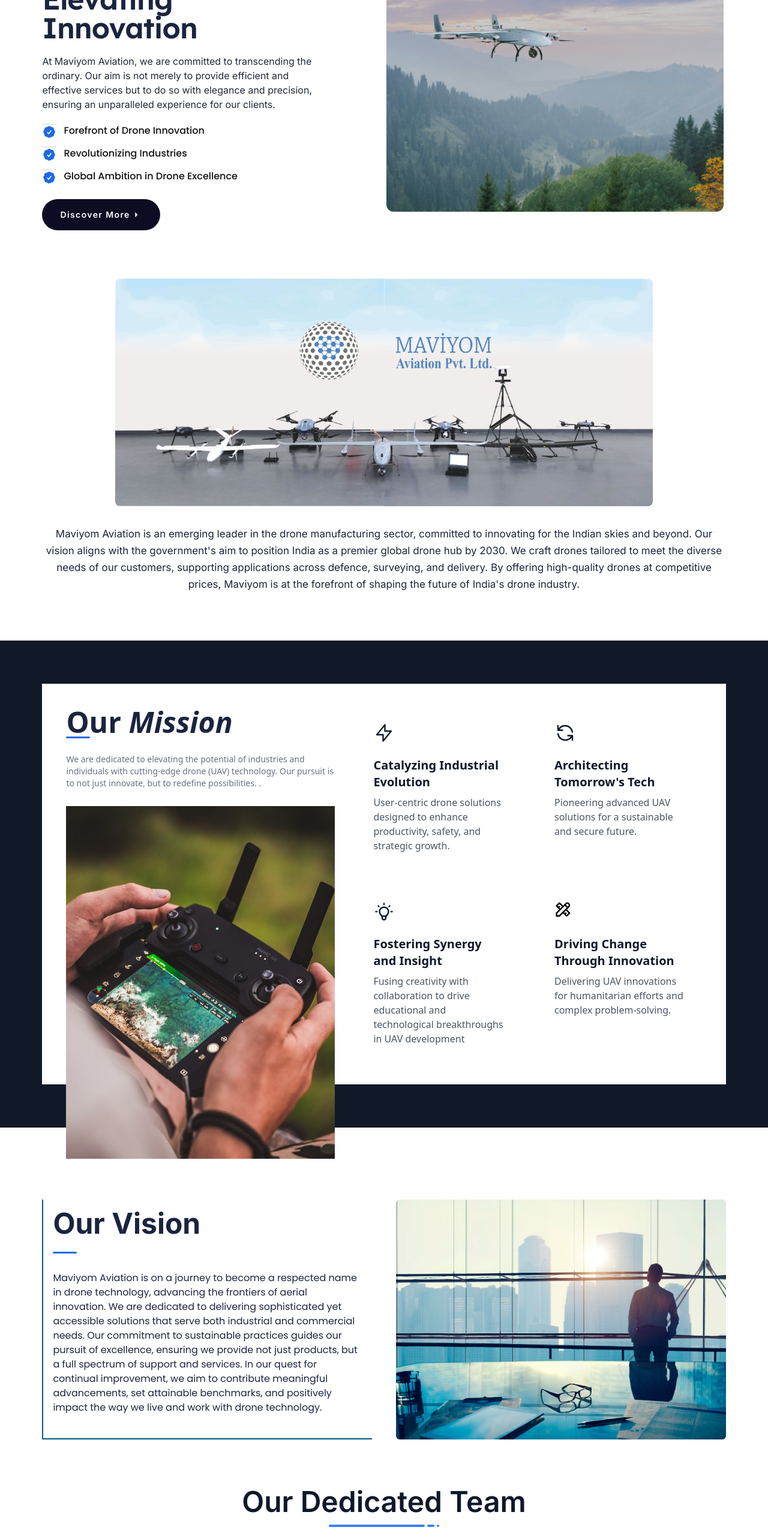
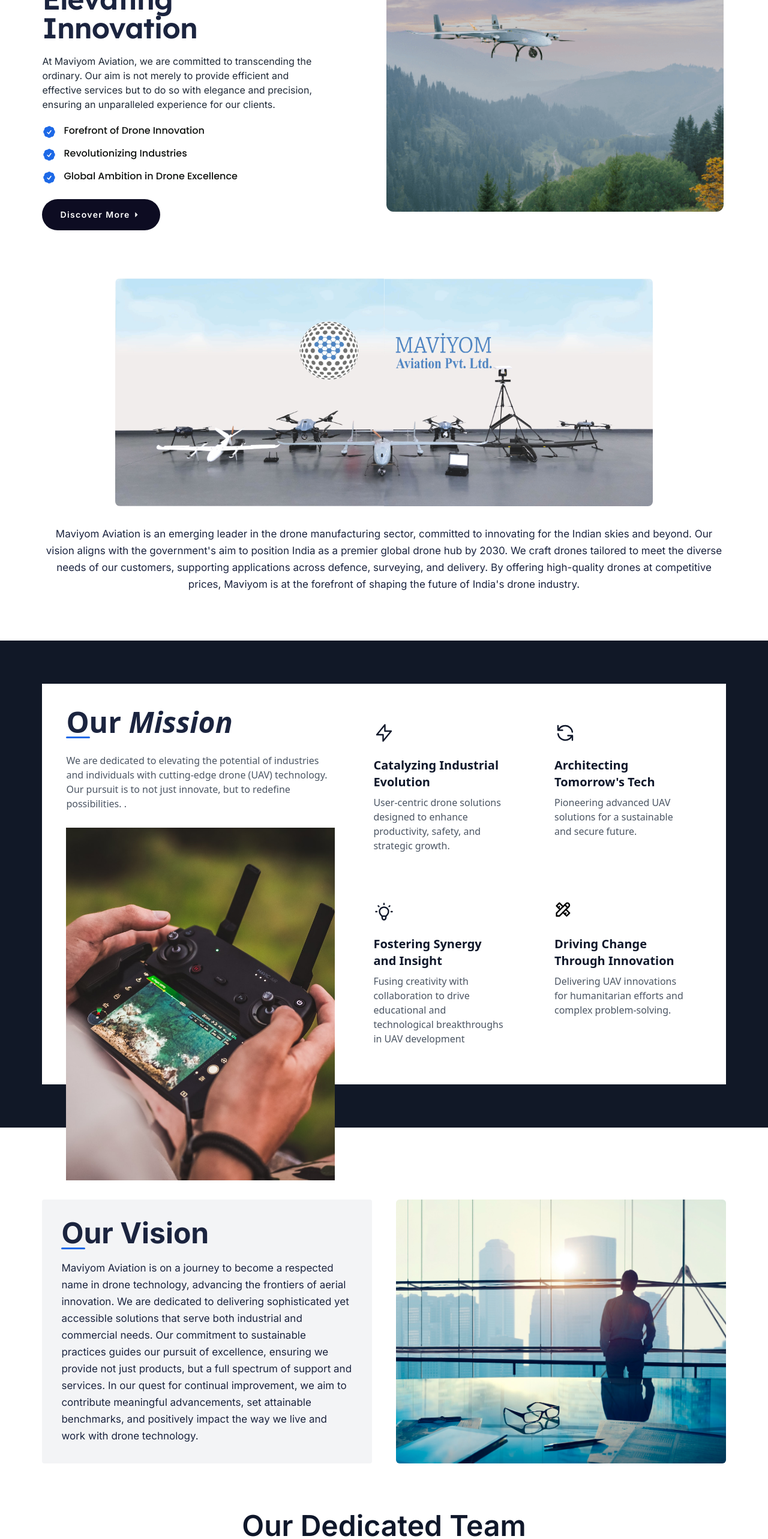
Before and after one commit to MaviyomWeb/maviyom-frontend, a Next.js app: page /about-us in a window 1280 px wide. Shown: the part 234-2800 px from the top of the page at 60% size. Built offline with nearby package versions, Linux system fonts and the light colour scheme.

Commit message:
Modified About page and mobile menu page

```diff
--- a/src/app/about-us/components/AboutHero.jsx
+++ b/src/app/about-us/components/AboutHero.jsx
@@ -34,7 +34,7 @@ const AboutHero = () => {
 
         <ul className=" flex flex-col gap-3 ">
           <li className="flex    gap-3 ">
-            <span className="border-t-2">
+            <span className="border-t-2 border-transparent">
               <HiCheckBadge size={24} className=" fill-primary " />
             </span>
             <span className="font-medium text-[#0f110f] text-lg 964Screen:text-base  font-poppins ">
@@ -43,7 +43,7 @@ const AboutHero = () => {
           </li>
 
           <li className="flex    gap-3 ">
-            <span className="border-t-2">
+            <span className="border-t-2 border-transparent">
               <HiCheckBadge size={24} className="fill-primary " />
             </span>
             <span className="font-medium text-[#0f110f] text-lg 964Screen:text-base  font-poppins ">
@@ -51,7 +51,7 @@ const AboutHero = () => {
             </span>
           </li>
           <li className="flex   gap-3 ">
-            <span className="border-t-2">
+            <span className="border-t-2 border-transparent">
               <HiCheckBadge size={24} className="fill-primary  " />
             </span>
             <span className="font-medium text-[#0f110f] text-lg 964Screen:text-base  font-poppins ">
--- a/src/app/about-us/components/Mission.jsx
+++ b/src/app/about-us/components/Mission.jsx
@@ -108,7 +108,7 @@ after:w-[40px] after:rounded-3xl after:bg-primary after:content-[''] "
           >
             Our <em>Mission</em>
           </h2>
-          <p className="text-text-secondary text-lg md:text-sm my-7">
+          <p className="text-gray-600 text-lg md:text-base my-7">
             We are dedicated to elevating the potential of industries and
             individuals with cutting-edge drone (UAV) technology. Our pursuit is
             to not just innovate, but to redefine possibilities. .
--- a/src/app/about-us/components/Vision.jsx
+++ b/src/app/about-us/components/Vision.jsx
@@ -3,10 +3,9 @@ import React from "react";
 const Vision = () => {
   return (
     <>
-      <div className="mt-4 md:mt-10 grid justify-between  lg:grid-cols-2 lg:gap-10 py-10 md:py-20 ">
+      <div className="mt-5 md:mt-20 grid grid-cols-1 gap-4 lg:grid-cols-2 lg:items-stretch lg:gap-10 py-10 md:pb-20  ">
         <div
-          className={`content grid gap-5  pb-10
-          space-y-3  p-2 md:p-4 lg:border-l-2  lg:border-b-2 lg:border-l-sky-800  lg:border-b-sky-800
+          className={` grid place-content-center rounded bg-gray-100 p-6 sm:p-8
 
     `}
         >
@@ -19,7 +18,7 @@ after:w-[40px] after:rounded-3xl after:bg-primary after:content-['']
             Our Vision
           </h2>
           <p
-            className={`  font-poppins  leading-7 text-[#1b243f]  text-lg xs:text-base
+            className={`mt-5  text-lg md:text-[17px]  leading-7 text-[#1b243f]
             `}
           >
             Maviyom Aviation is on a journey to become a respected name in drone
@@ -34,11 +33,11 @@ after:w-[40px] after:rounded-3xl after:bg-primary after:content-['']
           </p>
         </div>
 
-        <div className="img-container h-[280px] md:h-[400px] w-full  overflow-hidden rounded-md">
+        <div className="img-container h-full sm:h-[400px] lg:h-full   overflow-hidden rounded-md">
           <img
             src="/businessman-big-office.jpg"
             alt="deigns"
-            className="h-full w-full object-cover"
+            className="h-full w-full object-right object-cover"
           />
         </div>
       </div>
--- a/src/components/DroneSpecsTable.jsx
+++ b/src/components/DroneSpecsTable.jsx
@@ -2,7 +2,7 @@ import React from "react";
 
 const DroneSpecsTable = ({ specs }) => {
   return (
-    <table className=" text-sm text-left rtl:text-right text-gray-500 break-words  border-collapse shadow-[10px_10px_0px_0px_#1d69e7]  ">
+    <table className="  text-left rtl:text-right text-gray-500 break-words  border-collapse shadow-[10px_10px_0px_0px_#1d69e7]  ">
       <tbody>
         {specs.map((spec, index) => (
           <tr
@@ -13,11 +13,11 @@ const DroneSpecsTable = ({ specs }) => {
           >
             <th
               scope="row"
-              className="px-2 sm:px-6 py-2 md:py-3 font-medium text-secondary  text-base    md:text-[17px]  "
+              className="px-2 sm:px-6 py-2 md:py-3 font-medium text-secondary   text-[15px]  xs:text-base   "
             >
               {spec.label}:
             </th>
-            <td className=" px-2 sm:px-6 py-2 md:py-3 text-text-secondary    md:text-[17px] ">
+            <td className=" px-2 sm:px-6 py-2 md:py-3 text-text-secondary  text-[15px] xs:text-base   ">
               {spec.value}
             </td>
           </tr>
--- a/src/components/MenuMobile.jsx
+++ b/src/components/MenuMobile.jsx
@@ -38,9 +38,9 @@ const MenuMobile = ({
   return (
     <div className="">
       <div
-        className={`flex flex-col gap-4 964Screen:hidden  font-medium fixed top-0   right-[-360px]   w-full h-screen max-w-[360px] bg-white   px-4  pb-20 overflow-y-auto  z-50 transition-all duration-[400ms] transition-cubic-out  ${
+        className={`flex flex-col gap-4 964Screen:hidden  font-medium fixed top-0   right-[-320px]   w-full h-screen max-w-[320px] bg-white   px-4  pb-20 overflow-y-auto  z-50 transition-all duration-[400ms] transition-cubic-out  ${
           mobileMenu
-            ? "visible duration-500 translate-x-[-360px]"
+            ? "visible duration-500 translate-x-[-320px]"
             : " invisible "
         }`}
       >
```
Also changed, not shown: public/X8.jpg (added).
